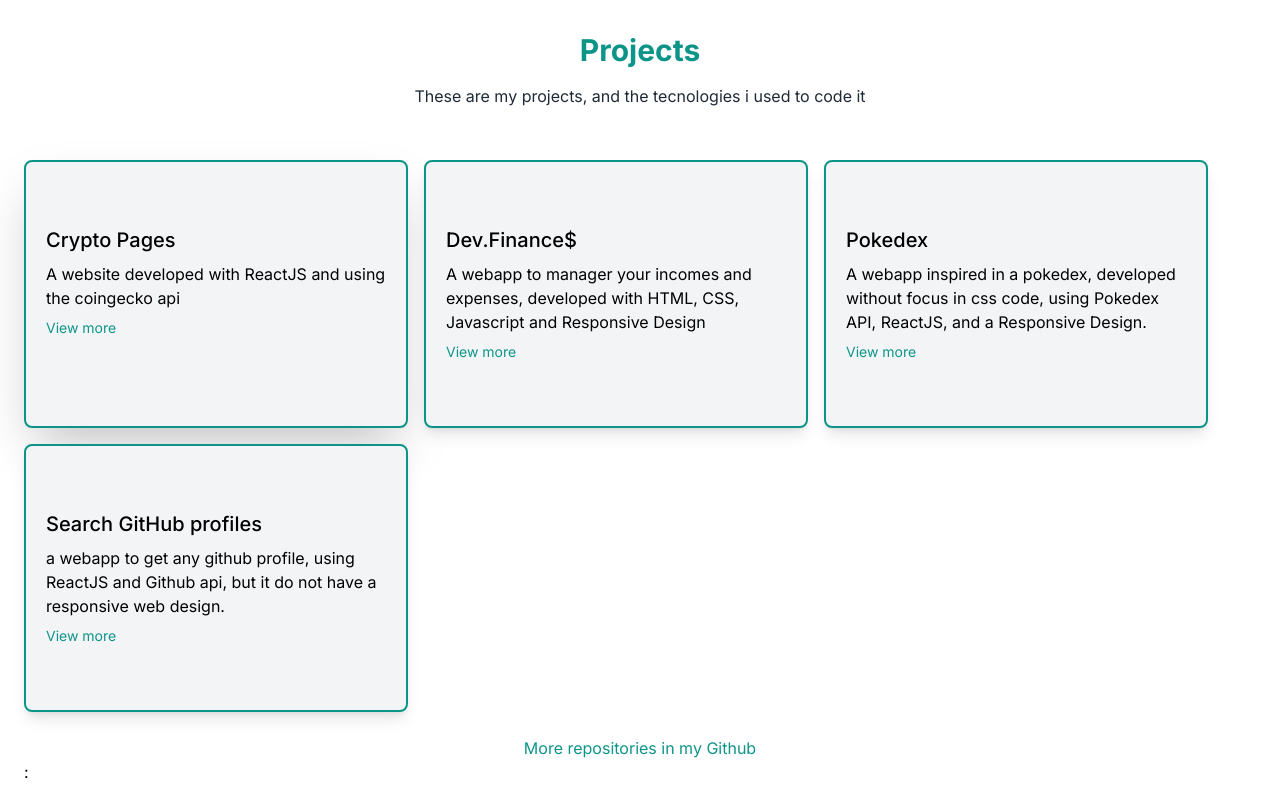
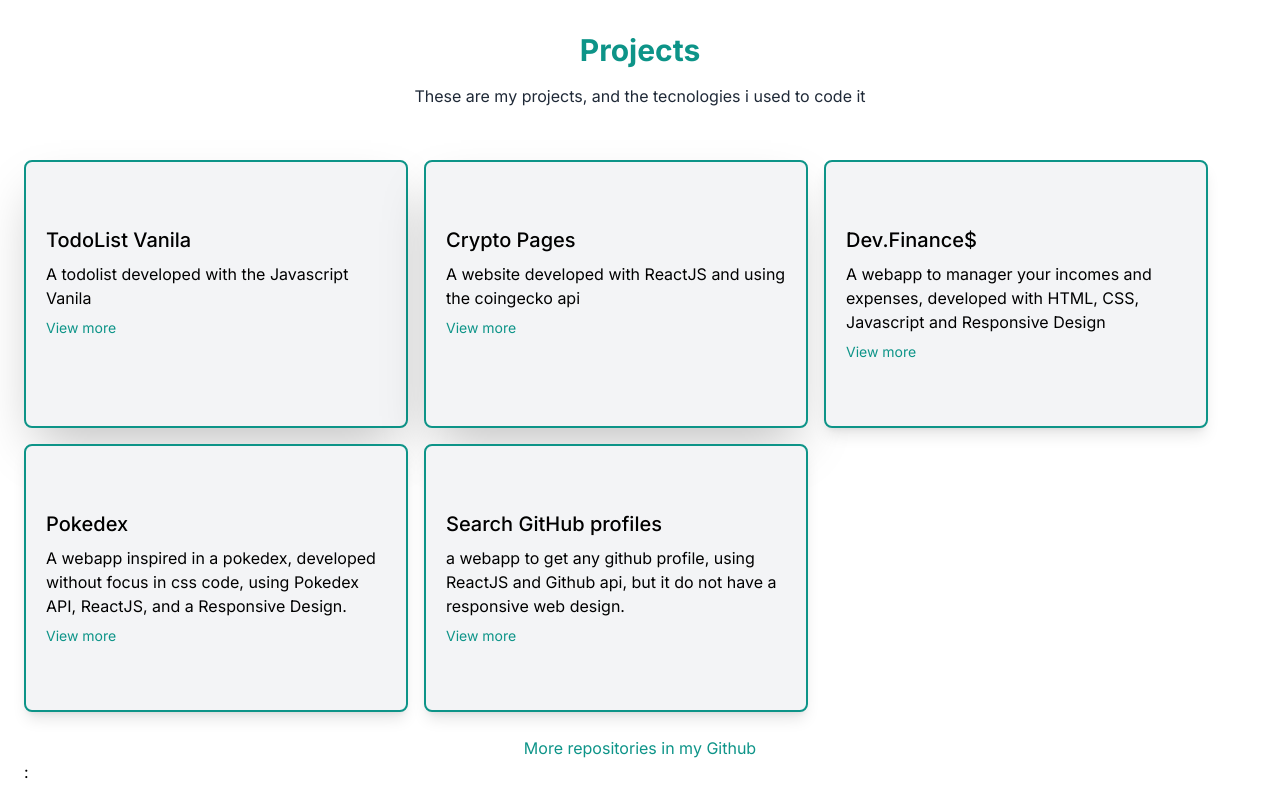
Before and after one commit to nioritos/portifolio-nextjs, a Next.js app: page / in a window 1280 px wide. Shown: the part 1696-2496 px from the top of the page. Built offline with nearby package versions, Linux system fonts and the light colour scheme.

Commit message:
added the todolist project

```diff
--- a/components/projects/Projects.js
+++ b/components/projects/Projects.js
@@ -10,6 +10,11 @@ function Projects() {
           <h4 className='text-md py-2 leading-8 text-gray-800 dark:text-gray-200 max-[860px]:text-left'>These are my projects, and the tecnologies i used to code it</h4>
           </div>
           <ul className=' flex flex-wrap mt-10 gap-4 max-[860px]:items-center max-[860px]:justify-center max-[1255px]:justify-center'>
+            <li className='py-16 px-5 shadow-2xl bg-gray-100 dark:bg-[#111111] gap-2 dark:text-white border-teal-600 border-2 rounded-lg flex flex-col max-w-sm'>
+              <h4 className=' text-xl font-medium'>TodoList Vanila</h4>
+              <p>A todolist developed with the Javascript Vanila</p>
+              <Link href="https://todolist-js-vanila.vercel.app" target="_blank" className='text-teal-600 text-sm'>View more</Link>
+            </li>
             <li className='py-16 px-5 shadow-2xl bg-gray-100 dark:bg-[#111111] gap-2 dark:text-white border-teal-600 border-2 rounded-lg flex flex-col max-w-sm'>
               <h4 className=' text-xl font-medium'>Crypto Pages</h4>
               <p>A website developed with ReactJS and using the coingecko api</p>
```
